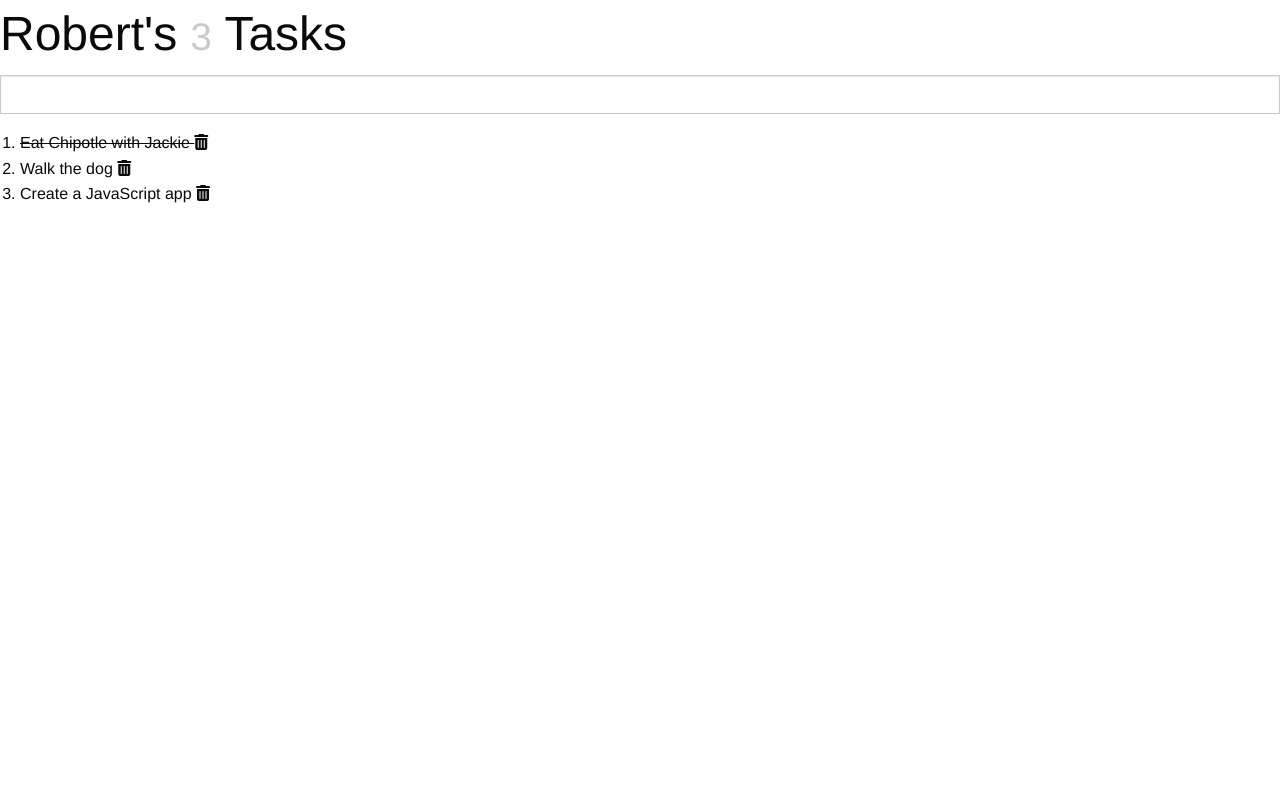
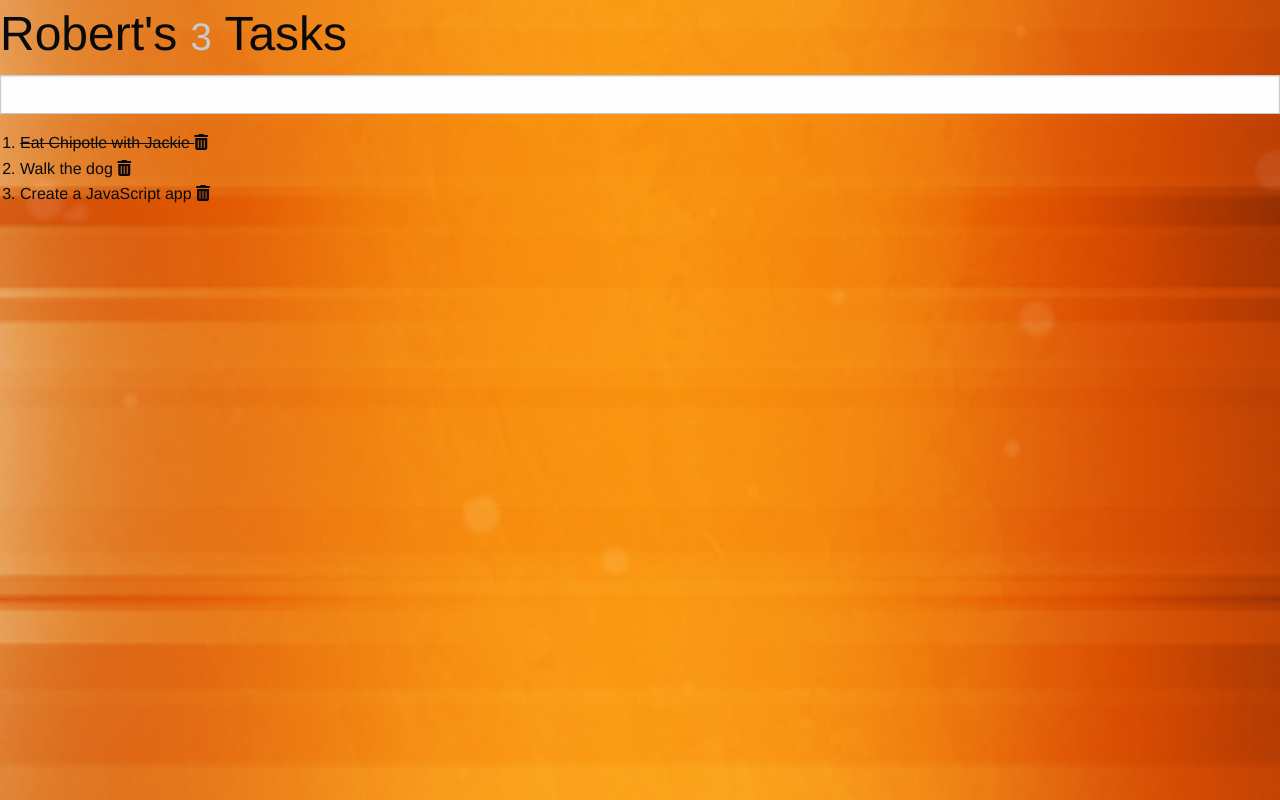
Before and after one commit to rgc3/angular-todo, a plain HTML site: page index.html in a window 1280 px wide. Drawn offline with nearby package versions, Linux system fonts and the light colour scheme; some packages are replaced by stand-ins of ours.

Commit message:
Add background image

```diff
--- a/styles.css
+++ b/styles.css
@@ -1,3 +1,8 @@
 .completed {
   text-decoration: line-through;
 }
+
+body {
+  background-image: url("orangeGradient.png");
+  background-size: cover;
+}
```
Also changed, not shown: orangeGradient.png (added).
